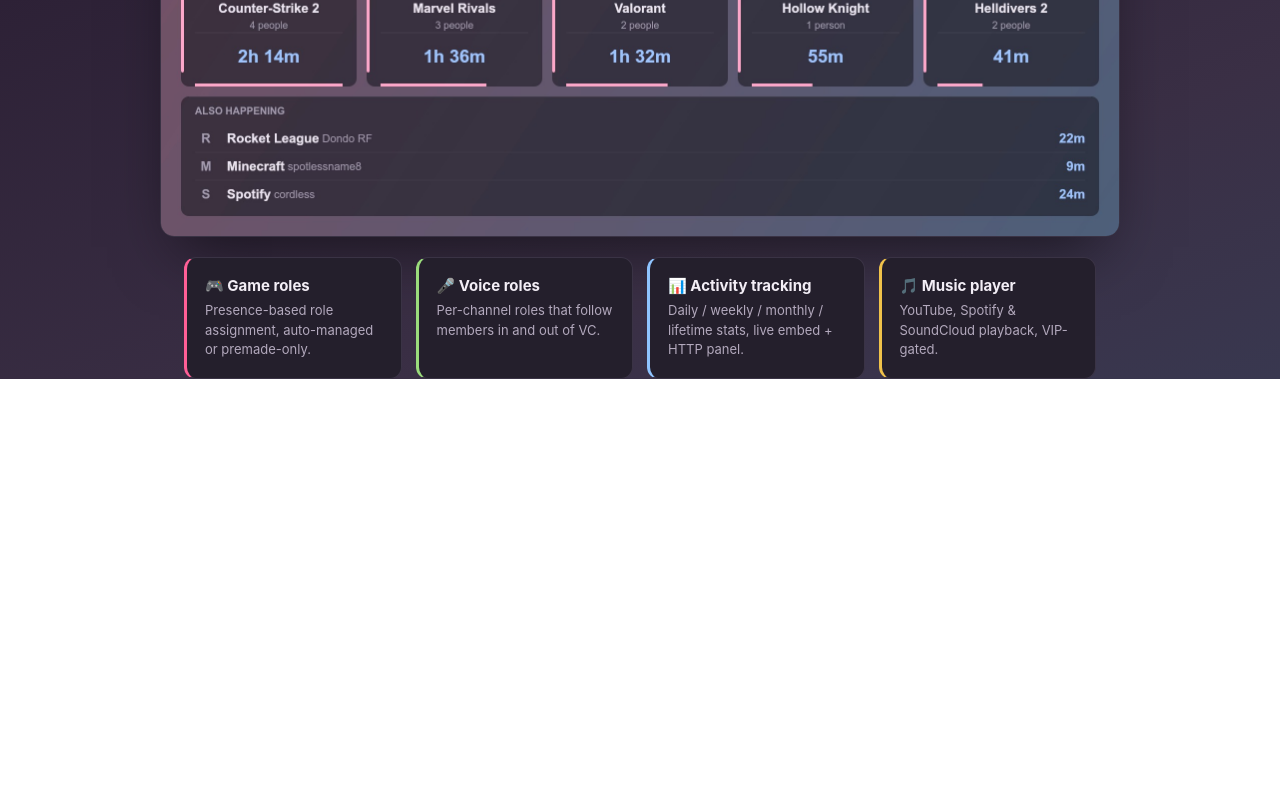
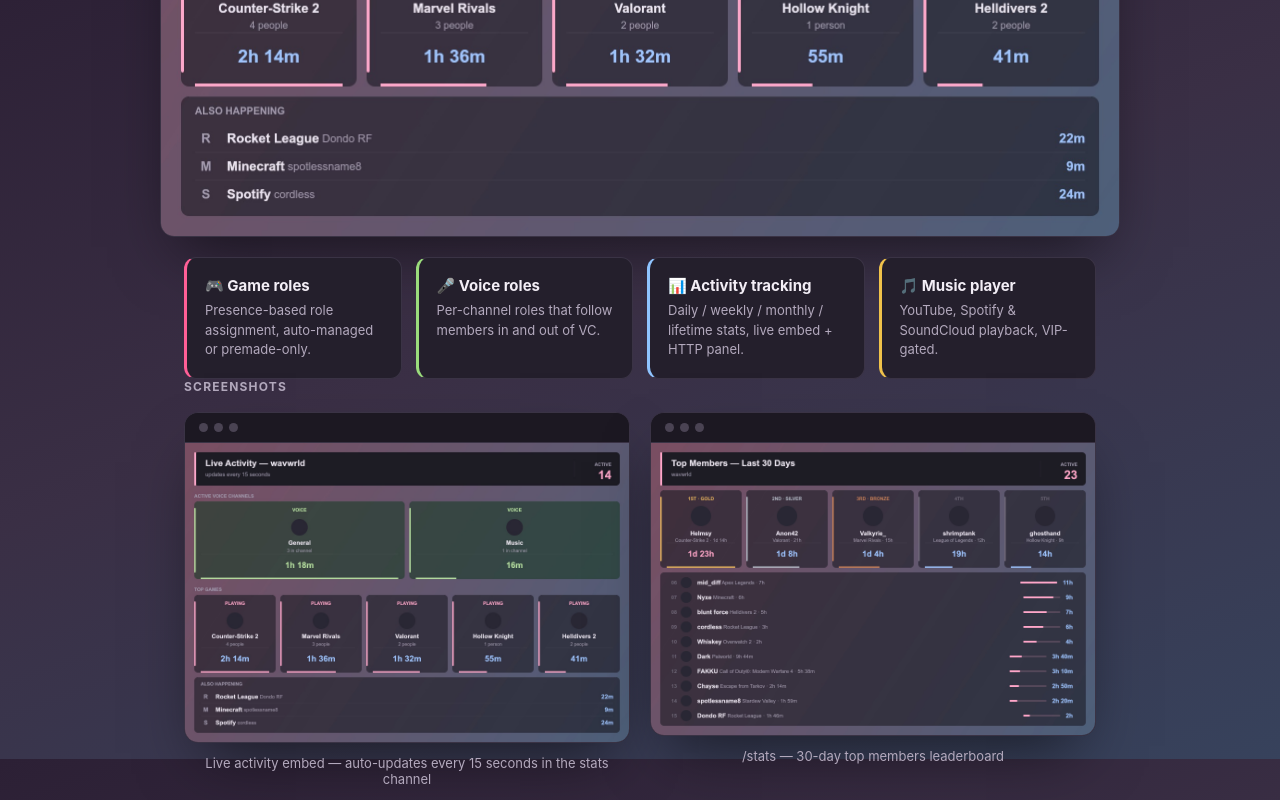
Before and after one commit to slimeraps/wavwrld-role-bot, a website: page index.html in a window 1280 px wide. Shown: the part 841-1641 px from the top of the page. Before the commit the page ends 1220 px from the top, so only its background shows below. Drawn offline with Linux system fonts and the light colour scheme.

Commit message:
Add screenshots section to landing page

```diff
--- a/index.html
+++ b/index.html
@@ -124,5 +124,25 @@
   </div>
 </section>
 
+<section class="wrap" id="screenshots">
+  <div class="section-label">Screenshots</div>
+  <div class="shots">
+    <div>
+      <div class="frame">
+        <div class="frame-bar"><div class="dot"></div><div class="dot"></div><div class="dot"></div></div>
+        <img src="assets/screenshots/live-activity.jpg" alt="Live activity embed">
+      </div>
+      <p class="shot-caption">Live activity embed &mdash; auto-updates every 15 seconds in the stats channel</p>
+    </div>
+    <div>
+      <div class="frame">
+        <div class="frame-bar"><div class="dot"></div><div class="dot"></div><div class="dot"></div></div>
+        <img src="assets/screenshots/stats-leaderboard.jpg" alt="Top members leaderboard for the last 30 days">
+      </div>
+      <p class="shot-caption">/stats &mdash; 30-day top members leaderboard</p>
+    </div>
+  </div>
+</section>
+
 </body>
 </html>
```
